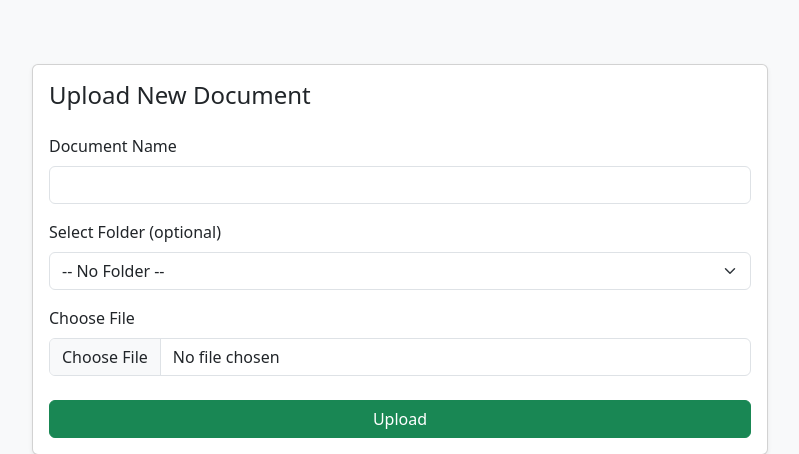
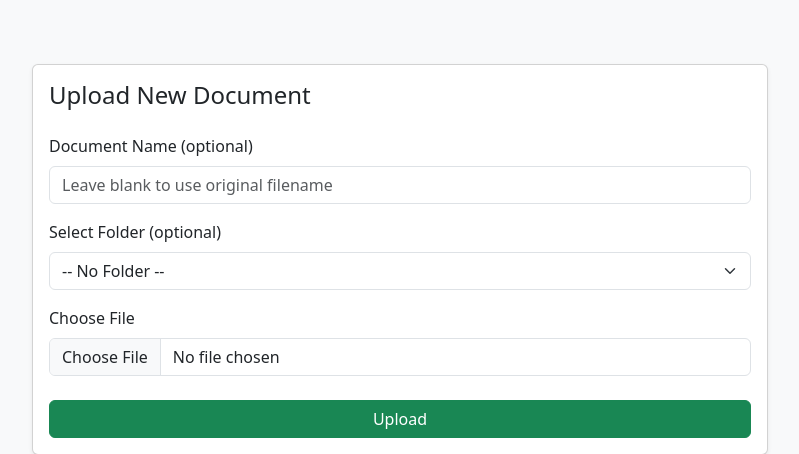
Before and after one commit to MacJr11/dms, a Django app: page /upload/ in a window 1280 px wide. Shown: the part 56-510 px from the top of the page, without its empty margins (240-1039 px from the left). Run offline with Django 5.2, Linux system fonts and the light colour scheme; the visitor is signed in with stand-in values (Sample User, id 1); data that the repository does not hold is empty; some libraries are stand-ins or nearby versions.

Commit message:
updated file upload

```diff
--- a/fileMonitoring/templates/documents/upload.html
+++ b/fileMonitoring/templates/documents/upload.html
@@ -11,8 +11,8 @@
         <form method="POST" enctype="multipart/form-data">
           {% csrf_token %}
           <div class="mb-3">
-            <label for="name" class="form-label">Document Name</label>
-            <input type="text" name="name" id="name" class="form-control" required>
+            <label for="name" class="form-label">Document Name (optional)</label>
+            <input type="text" name="name" id="name" class="form-control" placeholder="Leave blank to use original filename">
           </div>
           <div class="mb-3">
             <label for="folder" class="form-label">Select Folder (optional)</label>
--- a/fileMonitoring/views.py
+++ b/fileMonitoring/views.py
@@ -64,6 +64,9 @@ def upload_document(request):
         folder_id = request.POST.get('folder')
         folder = Folder.objects.get(id=folder_id) if folder_id else None
 
+        if not name:
+            name = file.name
+
         doc = Document.objects.create(
             name=name,
             file=file,
```
